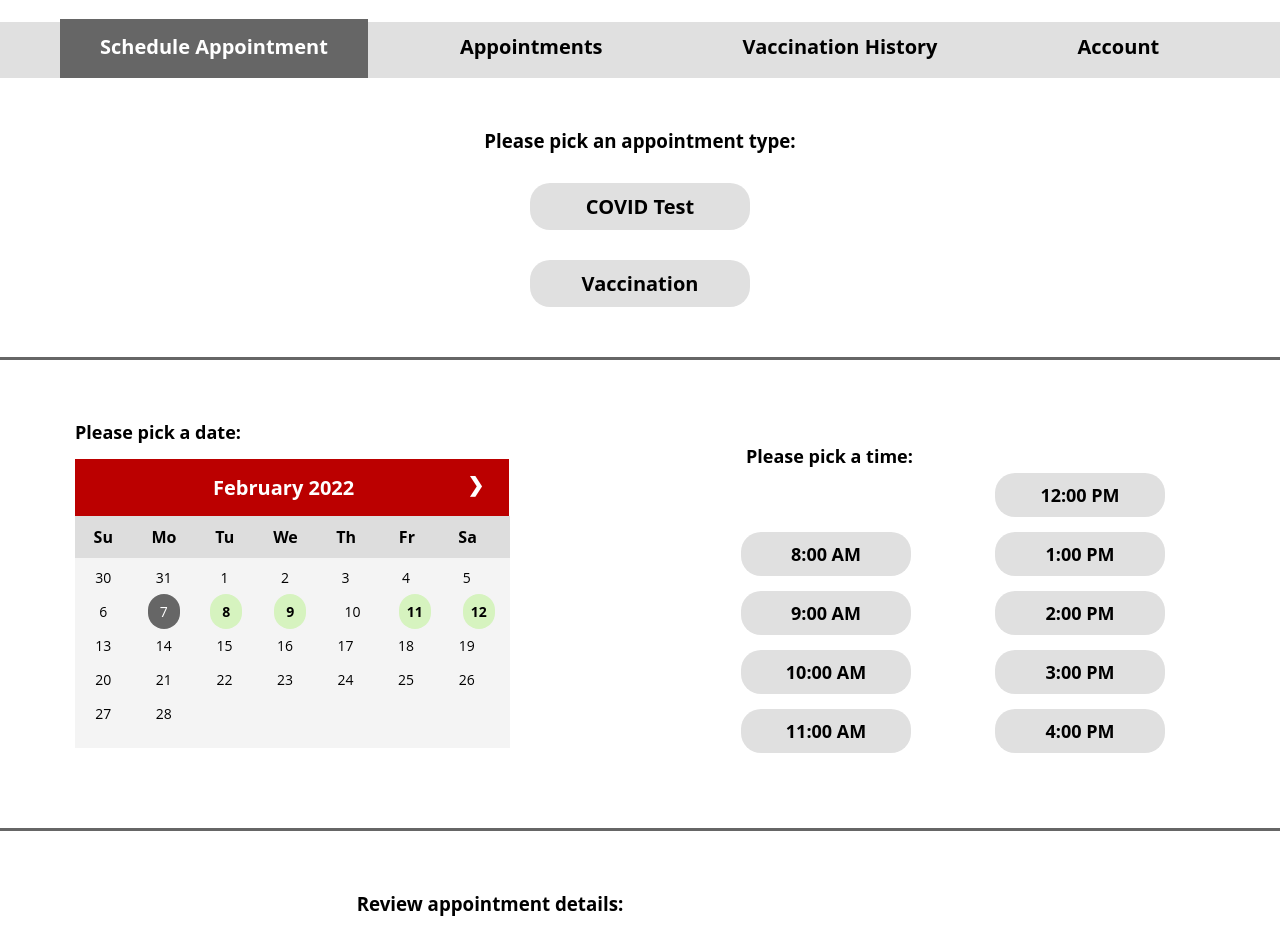
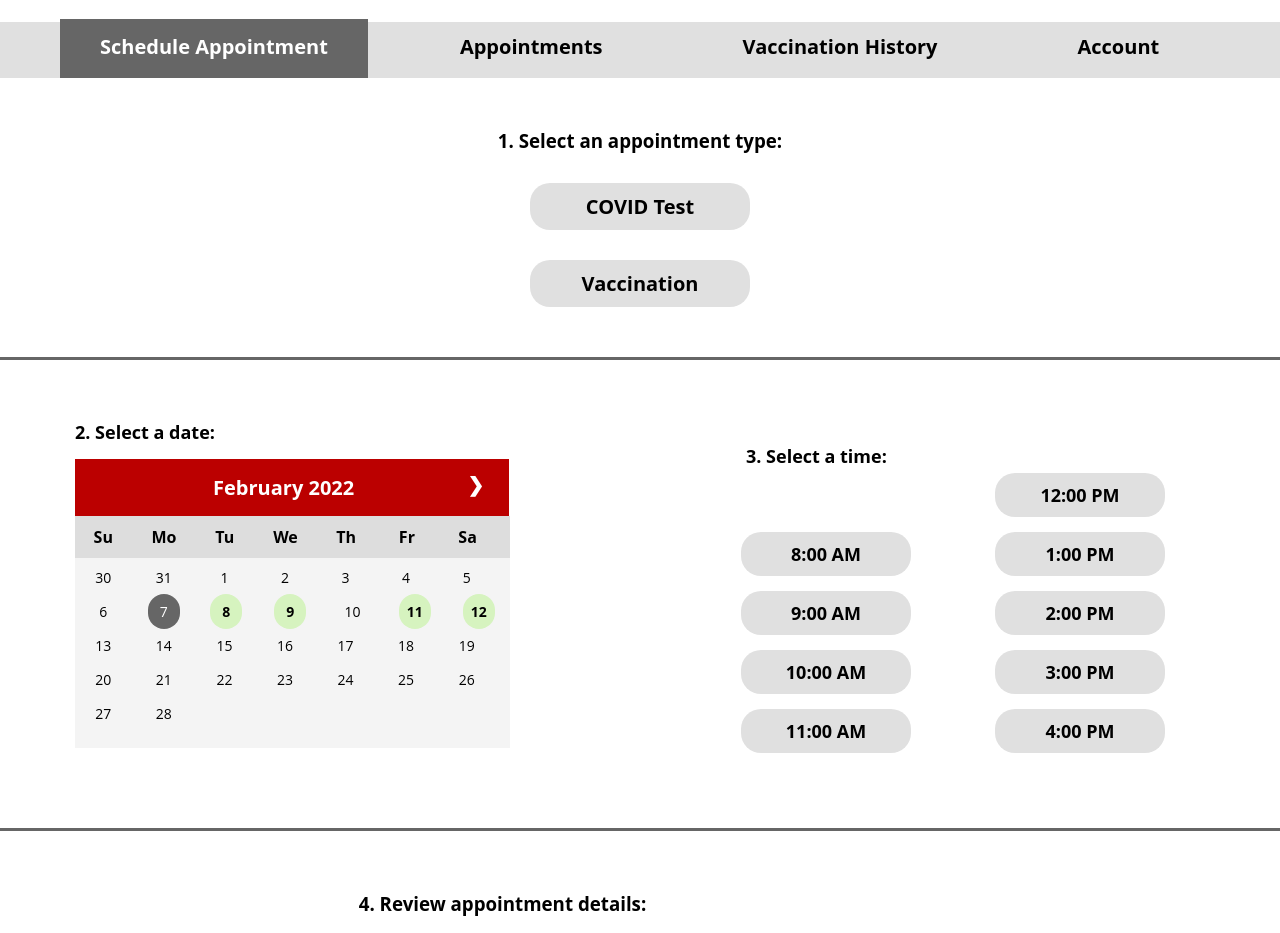
Before and after one commit to tmarcot23/tarcot_homework6a, a plain HTML site: page scheduleappointment.html in a window 1280 px wide. Shown: the part 64-997 px from the top of the page. Drawn offline with Linux system fonts and the light colour scheme.

Commit message:
changes to schedule appointment and stylesheet

```diff
--- a/scheduleappointment.html
+++ b/scheduleappointment.html
@@ -19,14 +19,14 @@
         </nav>
     </div>
     <form id="form" action="/Users/tiame/tarcot_pui_hw5_spring_2022/puihw5/appointmentdetails.html">
-        <!--<ul id="progressbar">
+        <!-- IGNORE FOR NOW <ul id="progressbar">
             <li class="active">Appointment<br>Type</li>
             <li>Appointment<br>Date and Time</li>
             <li>Review and<br>Confirm Details</li>
         </ul>!-->
         <div class="tab">
             <div class="regschedulerpickappointmenttype">
-                <h3>Please pick an appointment type:</h3>
+                <h3>1. Select an appointment type:</h3>
             </div>
             <div class="regschedulerappointmenttypes">
                 <input type="radio" id="regschedulercovidbutton" name="schedulerbuttons" onclick="checkTypeButton()" value= "COVID Test" required>
@@ -38,7 +38,7 @@
         <hr size="3" width="100%" color="666666">
         <div class="tab">
             <div class="leftcalendar">
-            <h3>Please pick a date:</h3>
+            <h3>2. Select a date:</h3>
                 <div class="month">
                     <ul>
                         <li class="next">&#10095;</li>
@@ -108,7 +108,7 @@
                 </ul>
             </div>
             <div class="righttimes">
-            <h3>Please pick a time:</h3>
+            <h3>3. Select a time:</h3>
                 <div class="times">
                     <div class="am">
                         <input type="radio" id="800" name="selectiontime" onclick="checkTimeButton()" value= "8:00 AM" required>
@@ -136,7 +136,7 @@
             </div>
         </div>
         <hr size="3" width="100%" color="666666">
-        <!--<div style="overflow:auto;">
+        <!-- IGNORE FOR NOW <div style="overflow:auto;">
             <div class="actionbuttons">
                 <button type="button" id="backbutton" class="back actionbutton" onclick="nextPrev(-1)">Back</button>
                 <button type="button" id="continuebutton" class="continue actionbutton" onclick="nextPrev(1)">Continue</button>
@@ -144,7 +144,7 @@
         </div>!-->
         <div class="tab">
             <div class="reviewheading">
-                 <h3>Review appointment details:</h3>
+                 <h3>4. Review appointment details:</h3>
             </div>
             <div class="review">
                 <div class="category type">
--- a/style1.css
+++ b/style1.css
@@ -856,10 +856,8 @@ fieldset {
   font-family: 'Open Sans', sans-serif;
   font-size: 16px;
   color: black;
-  margin-left: -300px;
+  margin-left: -275px;
   margin-top: 60px;
   margin-bottom: 20px;
   text-align: center;
 }
-
-.schedulerpickappointmenttype
```
